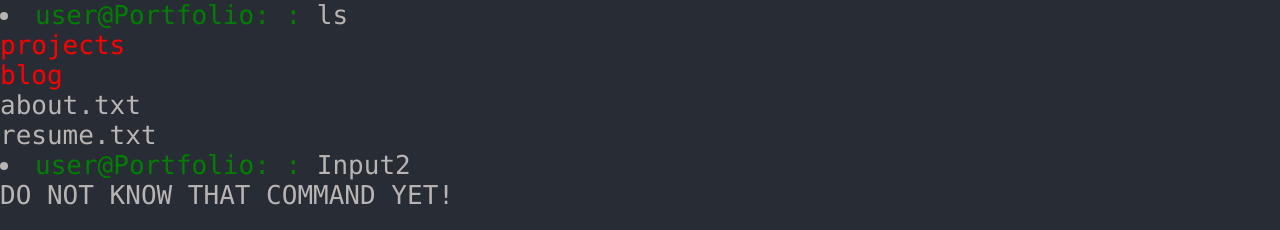
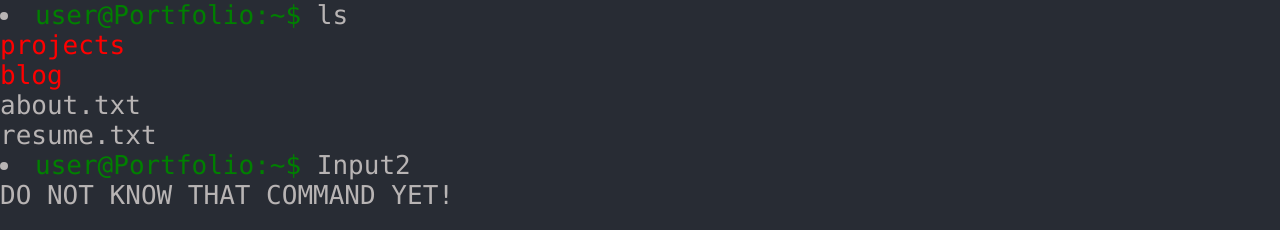
Before and after one commit to EdinCitaku/react-terminal, a React (Create React App) app: page / in a window 1280 px wide. Shown: the top 230 px of the page. Built offline with nearby package versions, Linux system fonts and the light colour scheme.

Commit message:
Feature: cat command

```diff
--- a/src/Terminal-Output/Output.tsx
+++ b/src/Terminal-Output/Output.tsx
@@ -1,5 +1,6 @@
 import '../App.css';
 import React, { Component } from 'react';
+import {About} from './about'
 import { render } from '@testing-library/react';
 
 export function Output(l: string[]){
@@ -11,14 +12,17 @@ export function Output(l: string[]){
 
 //We implement the folder structure as a simple dictionary!
 var folders :{[id:string]: string[];} = {
-    "": ["projects","blog"],
-    "projects":[],
-    "blog":[]
+    "~": ["projects","blog"],
+    "~/projects":[],
+    "~/blog":[]
 }
 var files :{[id:string]: string[];} = {
-    "": ["about.txt","resume.txt"],
-    "projects":["exampleproject.txt"],
-    "blog":["exampleblog.txt"]
+    "~": ["about.txt","resume.txt"],
+    "~/projects":["exampleproject.txt"],
+    "~/blog":["exampleblog.txt"]
+}
+var filecontent :{[id:string]:any}={
+    "about.txt": About
 }
 const help = <div>
     <li>Portfolio site of Edin Citaku, navigate with these commands:</li>
@@ -60,28 +64,45 @@ function executeSingleCommand(input:string, currentFolder:string):[any,string]{
         //We check if the input argument exists as a directory in our current position
         if(folders[currentFolder].indexOf(inputSplit[1])>=0)
         {
-            return [<div></div>,inputSplit[1]]
+            return [<div></div>,currentFolder+"/"+inputSplit[1]]
         }
         if(inputSplit[1]=="..")
         {
-            return [<div></div>,""]
+            return [<div></div>,"~"]
         }
         return [<div>Could not find folder {inputSplit[1]} </div>,currentFolder]
 
     }
+    if(inputSplit[0]== "cat")
+    {
+        if(inputSplit.length == 1)
+        {
+            return [<div>Need to specify an filename!</div>, currentFolder]
+        }
+        if(inputSplit.length >2)
+        {
+            return [<div>Too many arguments!</div>, currentFolder]
+        }
+        if(folders[currentFolder].indexOf(inputSplit[1])>=0)
+        {
+            return [filecontent[inputSplit[1]],inputSplit[1]]
+        }
 
+
+
+    }
 
         return [<div>DO NOT KNOW THAT COMMAND YET!</div>,currentFolder]
 }
 function executeCommandList(inputList:string[])
 {
     const output = []
-    var currentFolder = "";
+    var currentFolder = "~";
     for(let input of inputList)
     {
         const temp = executeSingleCommand(input,currentFolder)
         currentFolder = temp[1];
-        const newelement = <li><span className="user">user@Portfolio: {currentFolder}: </span>{input} <span className="input">{temp[0]}</span></li>
+        const newelement = <li><span className="user">user@Portfolio:{currentFolder}$ </span>{input} <span className="input">{temp[0]}</span></li>
         output.push(newelement);
 
     }
--- a/src/Terminal-Output/about.tsx
+++ b/src/Terminal-Output/about.tsx
@@ -1 +1,5 @@
 import React, { Component } from 'react';
+
+export function About(){
+    return <div>This is the about section</div>
+}
```
